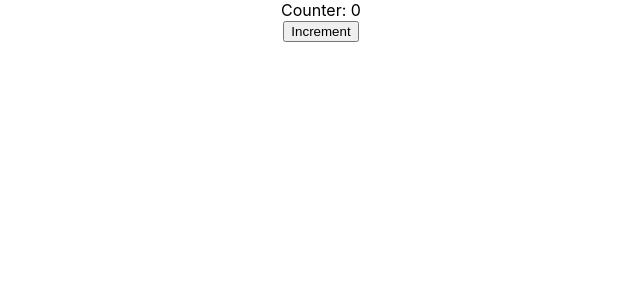
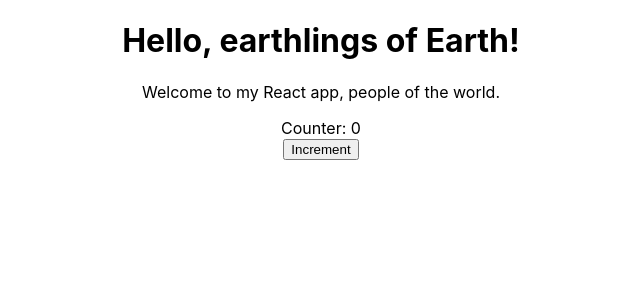
Before and after one commit to pmbechard/codevolution-react-tutorial, a React (Create React App) app in the folder hello-world/: page / in a window 1280 px wide. Shown: the top 300 px of the page, without its empty margins (319-959 px from the left). Built offline with nearby package versions, Linux system fonts and the light colour scheme.

Commit message:
Edits Welcome and Greet components to illustrate es6 destructuring in hello-world app

```diff
--- a/hello-world/src/App.js
+++ b/hello-world/src/App.js
@@ -24,6 +24,8 @@
       <Hello /> */}
 
       {/* <Message /> */}
+      <Greet name='Earth' type='earthlings' />
+      <Welcome name='the world' type='people' />
 
       <Counter />
     </div>
--- a/hello-world/src/components/Greet.js
+++ b/hello-world/src/components/Greet.js
@@ -4,13 +4,25 @@
 //   return <h1>Hello, world!</h1>;
 // }
 
+// const Greet = ({props}) => {
+//   return (
+//     <div>
+//       <h1>
+//         Hello, {props.type} of {props.name}!
+//       </h1>
+//       <h3>{props.children}</h3>
+//     </div>
+//   );
+// };
+
+// Destructuring props
 const Greet = (props) => {
+  const { name, type } = props;
   return (
     <div>
       <h1>
-        Hello, {props.type} of {props.name}!
+        Hello, {type} of {name}!
       </h1>
-      <h3>{props.children}</h3>
     </div>
   );
 };
--- a/hello-world/src/components/Welcome.js
+++ b/hello-world/src/components/Welcome.js
@@ -2,9 +2,10 @@
 
 class Welcome extends Component {
   render() {
+    const { name, type } = this.props;
     return (
       <p>
-        Welcome to my React app, {this.props.type} of {this.props.name}.
+        Welcome to my React app, {type} of {name}.
       </p>
     );
   }
```
